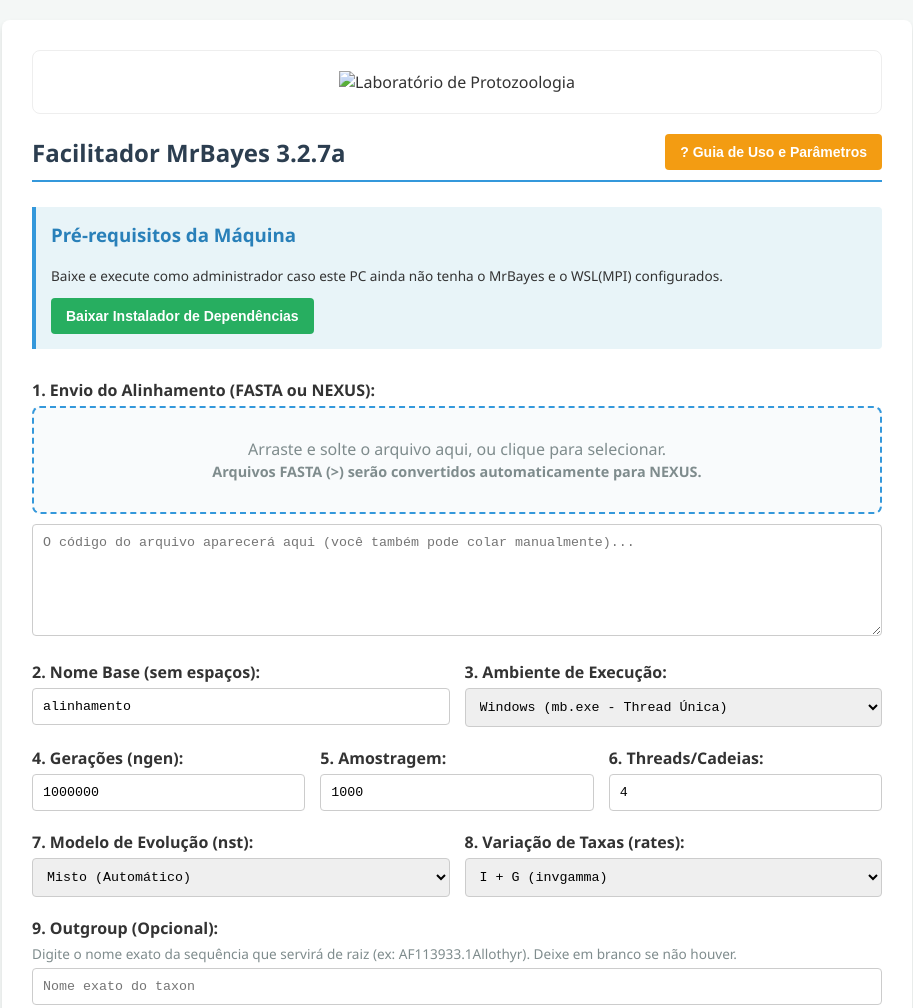
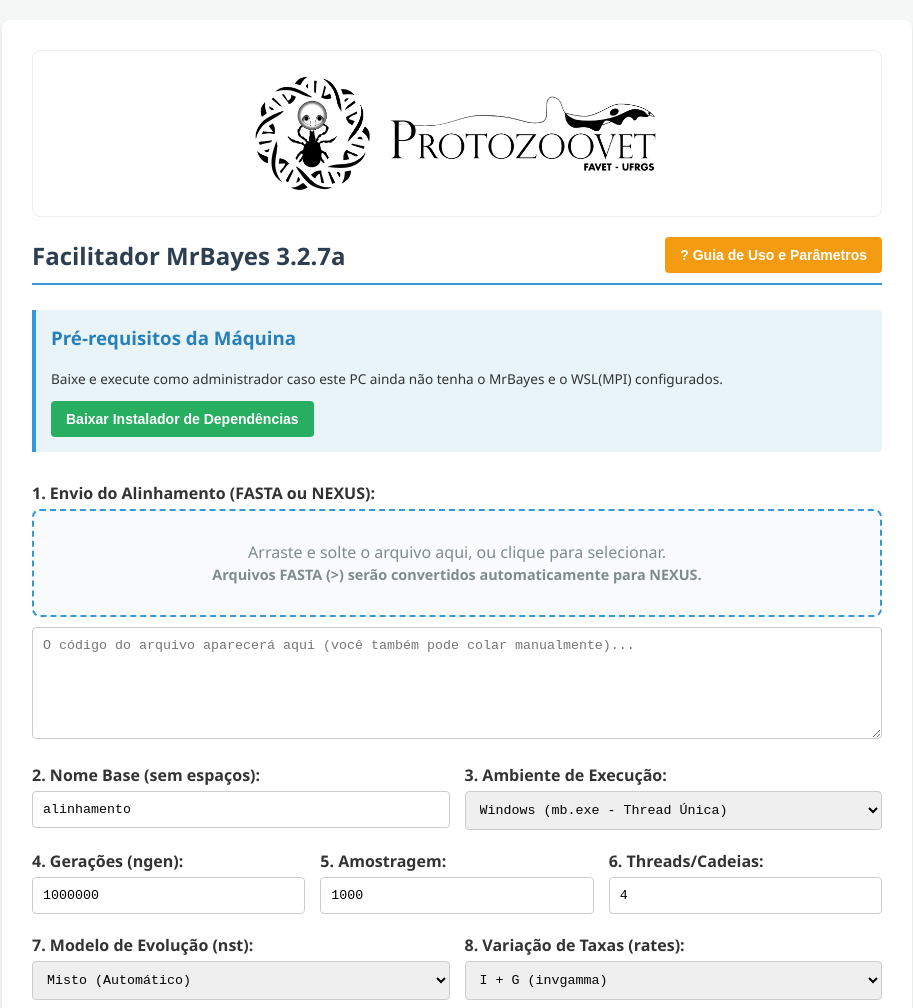
Before and after one commit to vibaggio/mrbeasy, a plain HTML site: page index.html in a window 1280 px wide. Shown: the top 1008 px of the page, without its empty margins (183-1096 px from the left). Drawn offline with Linux system fonts and the light colour scheme.

Commit message:
Update logo

```diff
--- a/index.html
+++ b/index.html
@@ -53,7 +53,7 @@
 
 <div class="container">
     <div class="logo-container">
-        <img src="logonew.jpg" alt="Laboratório de Protozoologia">
+        <img src="logonew.png" alt="Laboratório de Protozoologia">
     </div>
 
     <div class="header-container">
```
